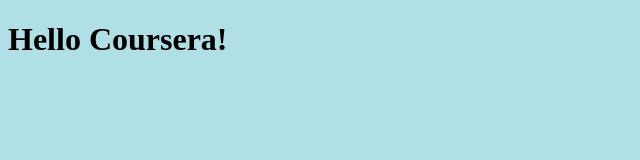
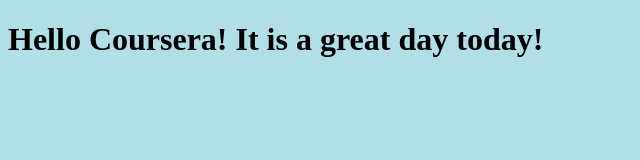
Before and after one commit to luczonze/coursera-test, a plain HTML site: page site/index.html in a window 1280 px wide. Shown: the whole page, without its empty margins (0-640 px from the left). Drawn offline with Linux system fonts and the light colour scheme.

Commit message:
Samll adition to our page content.

```diff
--- a/site/index.html
+++ b/site/index.html
@@ -6,8 +6,9 @@ body {
 	background-color: powderblue;
 }
 </style>
+	<title>Hello Coursera!</title>
 </head>
 <body>
-<h1>Hello Coursera!</h1>
+<h1>Hello Coursera! It is a great day today!</h1>
 </body>
 </html>
```
